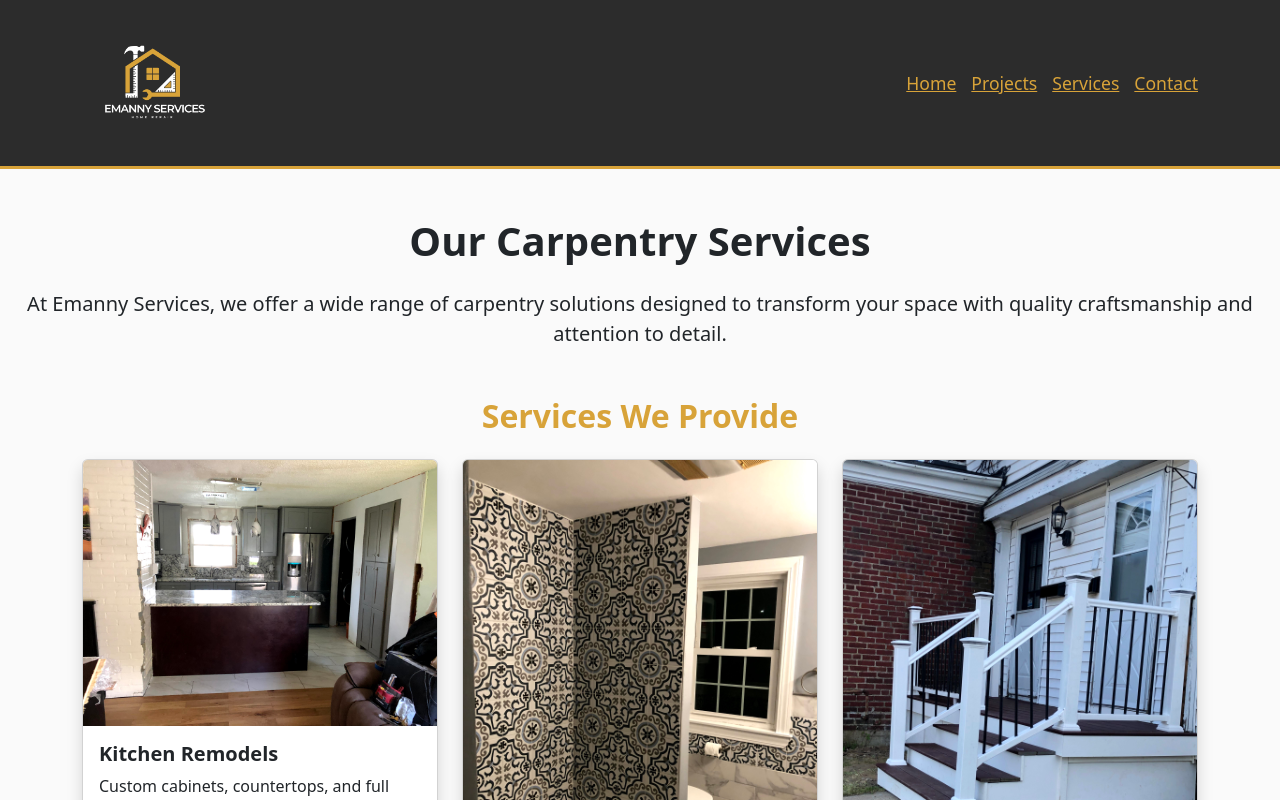
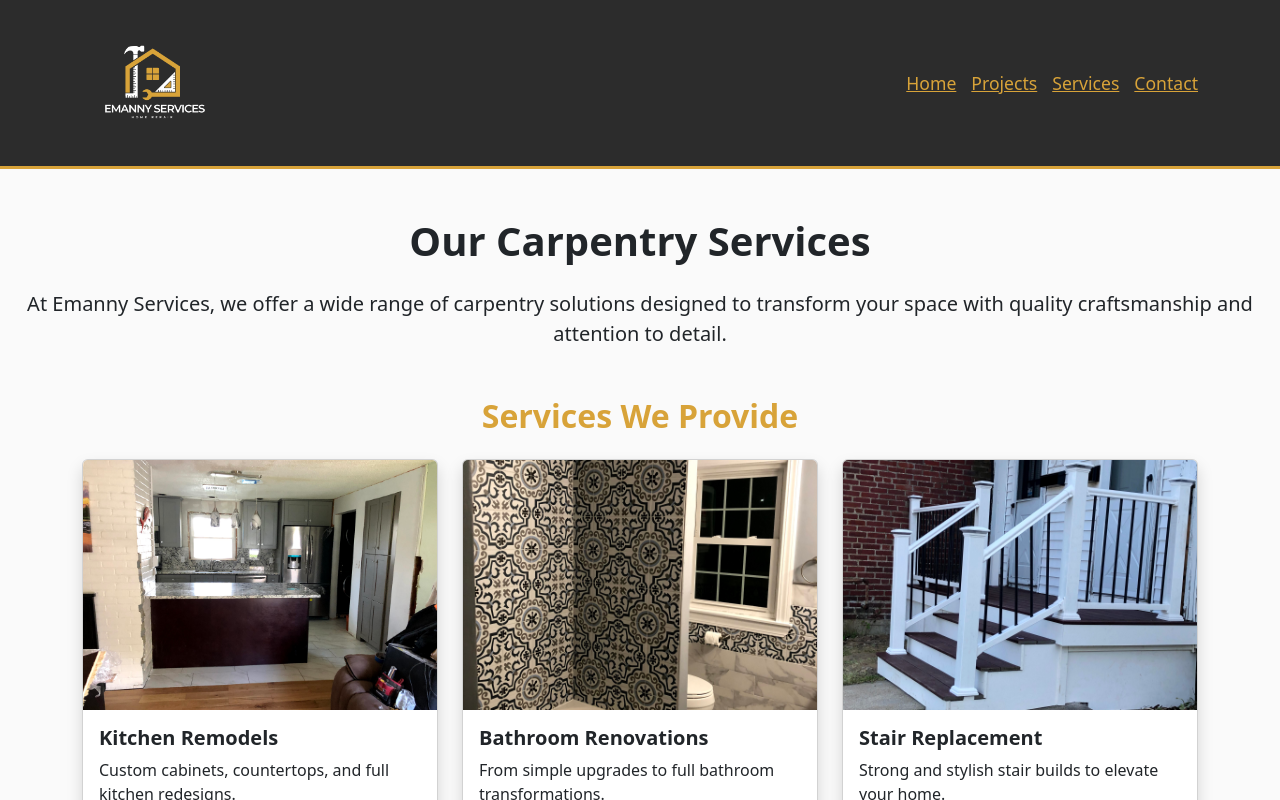
Before and after one commit to blaze546/Emanny-Services, a React (Vite) app: page /services in a window 1280 px wide. Shown: the top 800 px of the page. Built offline with nearby package versions, Linux system fonts and the light colour scheme.

Commit message:
fixed service section

```diff
--- a/src/components/ServicesSection.jsx
+++ b/src/components/ServicesSection.jsx
@@ -69,7 +69,12 @@ const ServicesSection = () => {
         {services.map((service, idx) => (
           <div key={idx} className="col-md-4 mb-4">
             <Card className="h-100 shadow">
-              <Card.Img variant="top" src={service.image} alt={service.title} />
+              <Card.Img
+                variant="top"
+                src={service.image}
+                alt={service.title}
+                className="service-card-img"
+              />
               <Card.Body>
                 <Card.Title className="fw-bold">{service.title}</Card.Title>
                 <Card.Text>{service.description}</Card.Text>
--- a/src/components/ServicesSectionCard.css
+++ b/src/components/ServicesSectionCard.css
@@ -14,3 +14,9 @@
     background-color: #b37a26 !important;
     border-color: #b37a26 !important;
   }
+
+  .service-card-img {
+    height: 250px;
+    width: 100%;
+    object-fit: cover;
+  }
```
